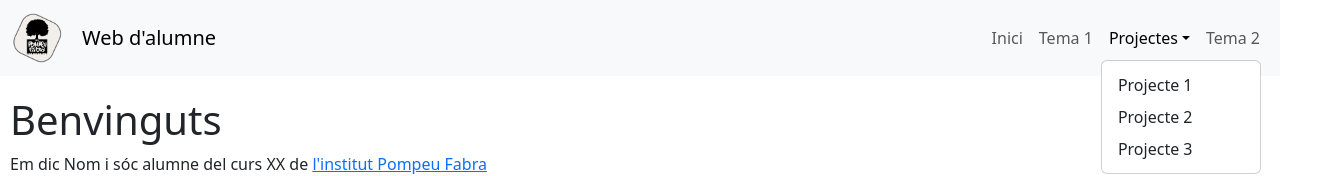
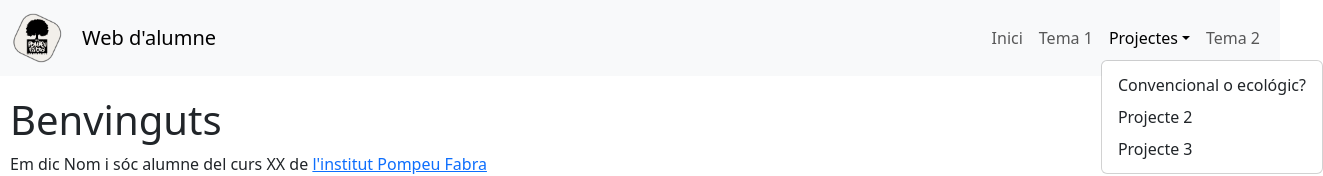
Before and after one commit to Manaalze/mzouaj4.github.io, a plain HTML site: page index.html in a window 1280 px wide. Both pictures are taken after a click on the button "Projectes". Shown: the top 176 px of the page, 1323 px wide, since content can reach past the window. Drawn offline with nearby package versions, Linux system fonts and the light colour scheme.

Commit message:
Update index.html

```diff
--- a/index.html
+++ b/index.html
@@ -70,7 +70,7 @@
                     <a class="nav-link dropdown-toggle" href="#" id="navbarDropdown" role="button" data-bs-toggle="dropdown" aria-haspopup="true"
                         aria-expanded="false">Projectes</a>
                     <div class="dropdown-menu" aria-labelledby="navbarDropdown">
-                        <a class="dropdown-item" href="#">Projecte 1</a>
+                        <a class="dropdown-item" href="https://mzouaj4.github.io/aliment">Convencional o ecológic?</a>
                         <a class="dropdown-item" href="#">Projecte 2</a>
                         <a class="dropdown-item" href="#">Projecte 3</a>
                     </div>
```
